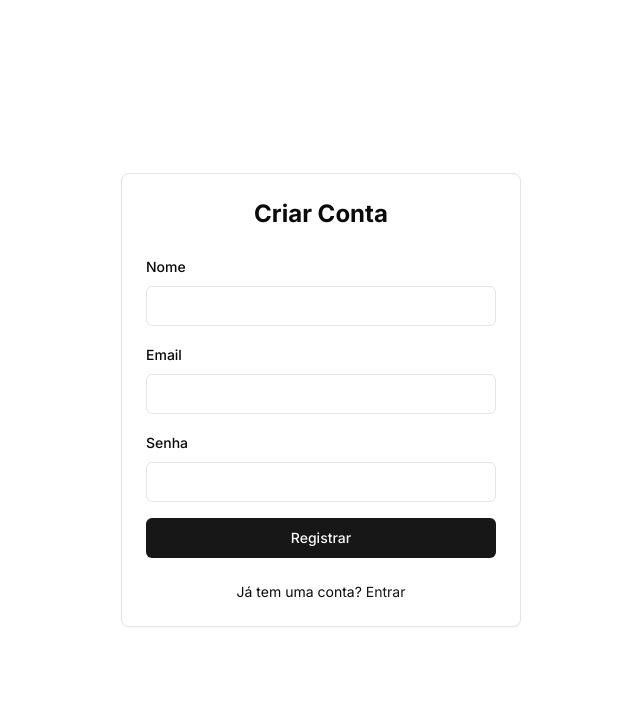
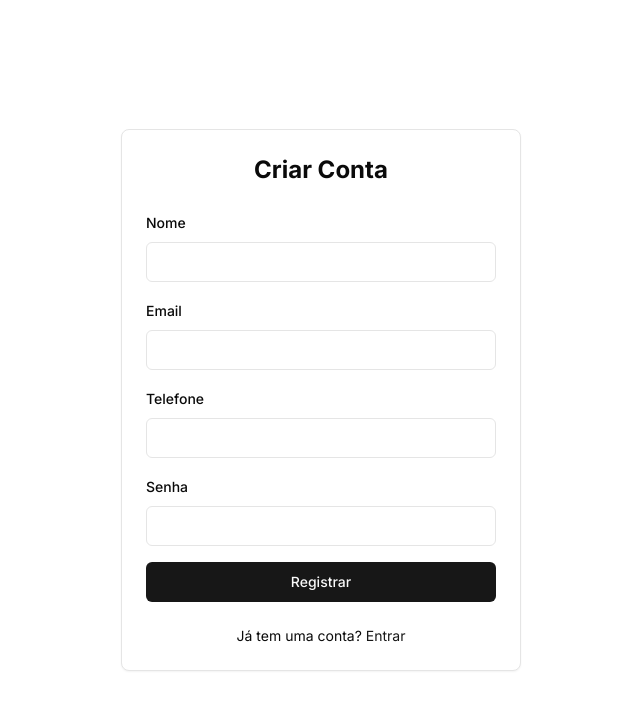
Before and after one commit to eduardonicola/pary-front, a Next.js app: page /register in a window 1280 px wide. Shown: the top 710 px of the page, without its empty margins (319-959 px from the left). Built offline with nearby package versions, Linux system fonts and the light colour scheme.

Commit message:
creat acont

```diff
--- /dev/null
+++ b/app/axios/services.ts
@@ -0,0 +1,11 @@
+// src/services/axiosInstance.ts
+import axios from 'axios';
+
+const axiosInstance = axios.create({
+  baseURL: process.env.NEXT_PUBLIC_BASE_SCV, // URL base para todas as requisições
+  headers: {
+    'Content-Type': 'application/json', // Tipo de conteúdo padrão
+  },
+});
+
+export default axiosInstance;
--- a/app/register/page.tsx
+++ b/app/register/page.tsx
@@ -5,14 +5,15 @@ import { useRouter } from 'next/navigation';
 import { Button } from '@/components/ui/button';
 import { Input } from '@/components/ui/input';
 import { Card, CardHeader, CardContent, CardFooter } from '@/components/ui/card';
-import { storage } from '@/lib/storage';
 import Link from 'next/link';
 import { toast } from 'sonner';
+import axiosInstance from '../axios/services';
 
 export default function RegisterPage() {
   const router = useRouter();
   const [name, setName] = useState('');
   const [email, setEmail] = useState('');
+  const [phone, setPhone] = useState('');
   const [password, setPassword] = useState('');
   const [error, setError] = useState('');
   const [isLoading, setIsLoading] = useState(false);
@@ -23,24 +24,22 @@ export default function RegisterPage() {
     setError('');
 
     try {
-      const users = storage.getUsers();
-
-      if (users.some(u => u.email === email)) {
-        setError('Email já cadastrado');
-        return;
-      }
-
       const newUser = {
-        id: crypto.randomUUID(),
         name,
         email,
+        phone,
         password,
       };
 
-      storage.setUsers([...users, newUser]);
+      const response = await axiosInstance.post('/user', newUser);
+
+
       toast.success('Conta criada com sucesso!');
       router.push('/login');
     } catch (err) {
+      if(err.response.data.message[0]){
+        toast.error(err.response.data.message[0])
+      }
       setError('Erro ao criar conta. Tente novamente.');
     } finally {
       setIsLoading(false);
@@ -77,6 +76,17 @@ export default function RegisterPage() {
               />
             </div>
             <div className="space-y-2">
+              <label className="text-sm font-medium">Telefone</label>
+              <Input
+                className='[appearance:textfield] [&::-webkit-outer-spin-button]:appearance-none [&::-webkit-inner-spin-button]:appearance-none'
+                type="number"
+                value={phone}
+                onChange={(e) => setPhone(e.target.value)}
+                required
+                disabled={isLoading}
+              />
+            </div>
+            <div className="space-y-2">
               <label className="text-sm font-medium">Senha</label>
               <Input
                 type="password"
--- a/package.json
+++ b/package.json
@@ -42,10 +42,12 @@
     "@types/react": "18.2.22",
     "@types/react-dom": "18.2.7",
     "autoprefixer": "10.4.15",
+    "axios": "^1.7.8",
     "class-variance-authority": "^0.7.0",
     "clsx": "^2.1.1",
     "cmdk": "^1.0.0",
     "date-fns": "^3.6.0",
+    "dotenv": "^16.4.5",
     "embla-carousel-react": "^8.3.0",
     "eslint": "8.49.0",
     "eslint-config-next": "13.5.1",
```
Also changed, not shown: app/axios/set-auth.ts (added), 2 other files (tests, documents, lock files or other folders).
